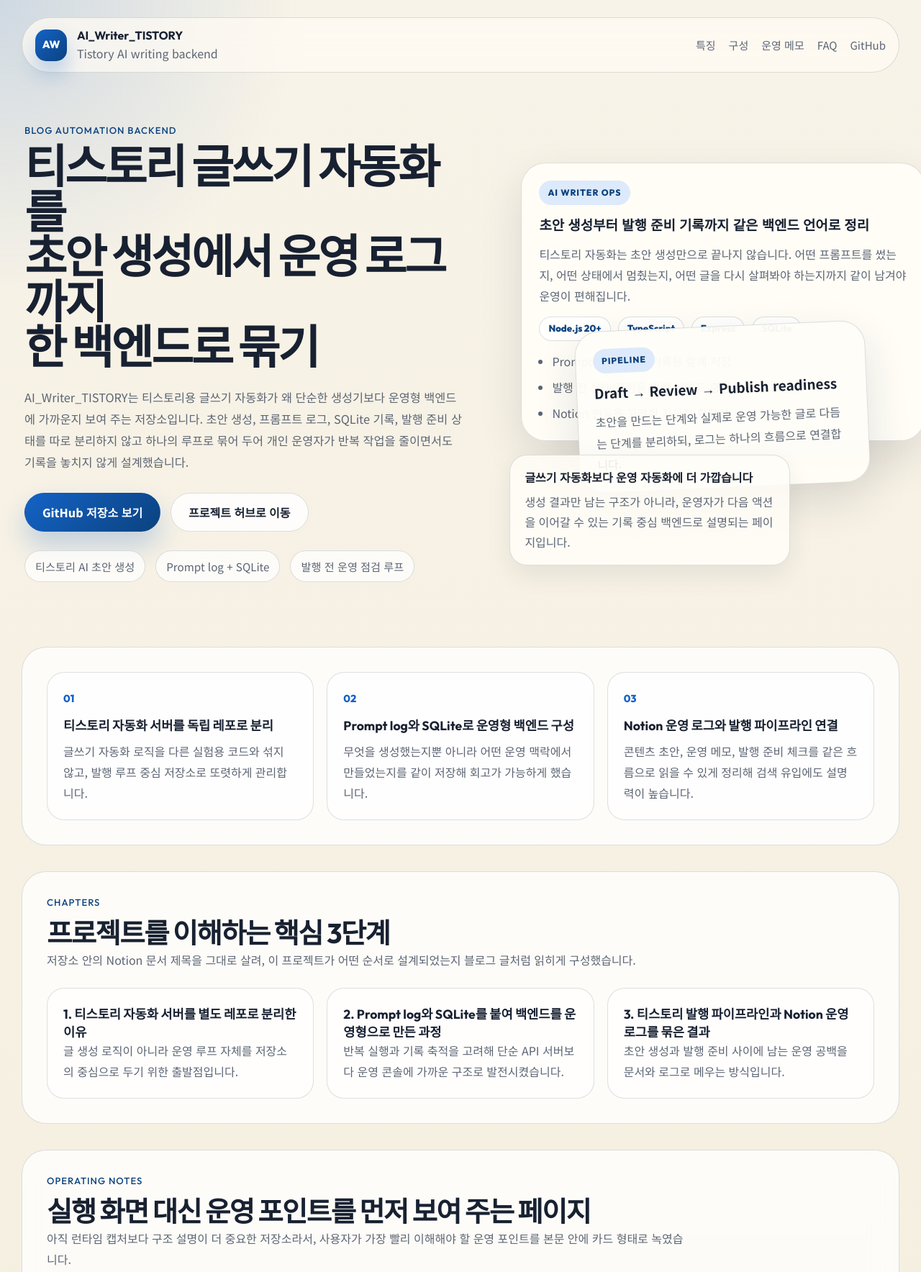
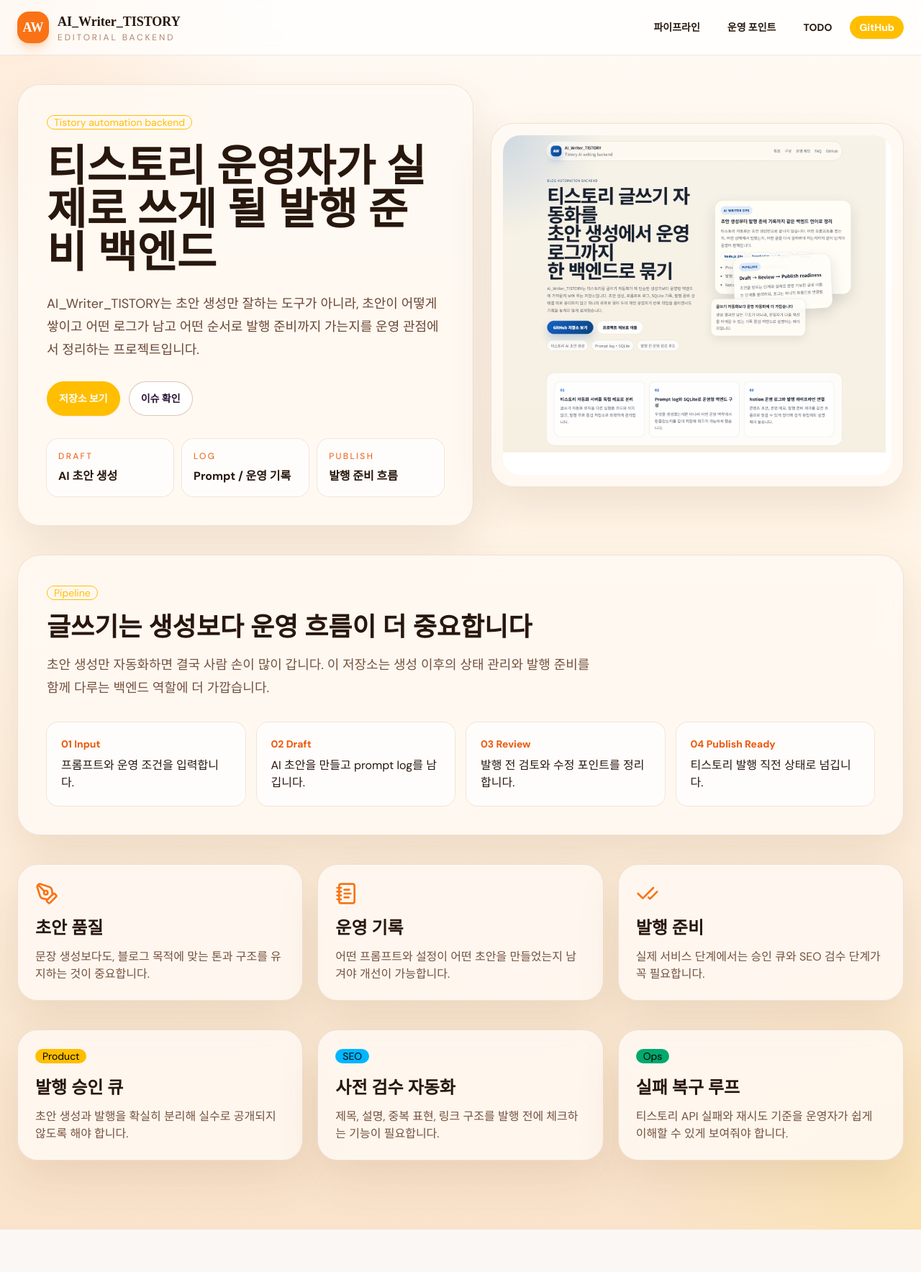
Before and after one commit to sheryloe/AI_Writer_TISTORY, a website: page docs/index.html in a window 1280 px wide. Shown: the top 1768 px of the page at 72% size. After the commit the page ends 1709 px from the top, so only its background shows below. Drawn offline with nearby package versions, Linux system fonts and the light colour scheme.

Commit message:
docs: refresh AI writer page and wiki

```diff
--- a/docs/index.html
+++ b/docs/index.html
@@ -1,294 +1,168 @@
-<!doctype html>
-<html lang="ko">
+<!DOCTYPE html>
+<html lang="ko" data-theme="cupcake">
 <head>
   <meta charset="utf-8">
   <meta name="viewport" content="width=device-width, initial-scale=1">
-    <title>AI_Writer_TISTORY | 티스토리 글쓰기와 발행 운영을 묶은 AI Writer 백엔드</title>
-    <meta
-      name="description"
-      content="티스토리용 AI 초안 생성, 프롬프트 로그, SQLite 운영 기록, 발행 전 점검 흐름을 하나의 백엔드 루프로 정리한 프로젝트입니다."
-    >
-    <meta
-      name="keywords"
-      content="tistory ai writer, tistory automation nodejs, AI writer backend, 티스토리 자동화, AI 글쓰기 서버"
-    >
-    <meta name="robots" content="index, follow, max-image-preview:large">
-    <meta name="googlebot" content="index, follow, max-image-preview:large">
-    <meta name="theme-color" content="#2563eb">
+  <title>AI_Writer_TISTORY | 티스토리 발행을 위한 AI 글쓰기 운영 백엔드</title>
+  <meta name="description" content="AI 초안 생성, 운영 로그, 발행 준비를 하나의 백엔드 흐름으로 묶는 티스토리 자동화 프로젝트">
+  <meta name="theme-color" content="#f97316">
   <meta property="og:type" content="website">
-    <meta property="og:locale" content="ko_KR">
-    <meta property="og:site_name" content="AI_Writer_TISTORY">
-    <meta property="og:title" content="AI_Writer_TISTORY | 티스토리 글쓰기와 발행 운영을 묶은 AI Writer 백엔드">
-    <meta
-      property="og:description"
-      content="AI 초안 생성부터 발행 준비, Notion 로그 정리까지 티스토리 운영 흐름을 백엔드 중심으로 정리한 저장소입니다."
-    >
+  <meta property="og:title" content="AI_Writer_TISTORY | 티스토리 발행을 위한 AI 글쓰기 운영 백엔드">
+  <meta property="og:description" content="초안 생성부터 운영 기록, 발행 준비까지 이어지는 티스토리 AI 자동화 백엔드">
   <meta property="og:url" content="https://sheryloe.github.io/AI_Writer_TISTORY/">
-    <meta
-      property="og:image"
-      content="https://sheryloe.github.io/AI_Writer_TISTORY/assets/screenshots/ai-writer-tistory-cover.png"
-    >
-    <meta property="og:image:alt" content="AI_Writer_TISTORY 블로그형 소개 페이지 커버">
+  <meta property="og:image" content="https://sheryloe.github.io/AI_Writer_TISTORY/assets/screenshots/ai-writer-tistory-cover.png">
   <meta name="twitter:card" content="summary_large_image">
-    <meta name="twitter:title" content="AI_Writer_TISTORY">
-    <meta
-      name="twitter:description"
-      content="티스토리 AI 글쓰기, 프롬프트 로그, 운영 메모를 묶은 Node.js 백엔드 프로젝트"
-    >
-    <meta
-      name="twitter:image"
-      content="https://sheryloe.github.io/AI_Writer_TISTORY/assets/screenshots/ai-writer-tistory-cover.png"
-    >
-    <link rel="canonical" href="https://sheryloe.github.io/AI_Writer_TISTORY/">
   <link rel="icon" type="image/svg+xml" href="assets/favicon.svg">
-    <link rel="manifest" href="site.webmanifest">
   <link rel="preconnect" href="https://fonts.googleapis.com">
   <link rel="preconnect" href="https://fonts.gstatic.com" crossorigin>
-    <link
-      href="https://fonts.googleapis.com/css2?family=Noto+Sans+KR:wght@400;500;700;800&family=Outfit:wght@500;600;700;800&display=swap"
-      rel="stylesheet"
-    >
-    <link rel="stylesheet" href="./styles.css">
-    <script type="application/ld+json">
-      {
-        "@context": "https://schema.org",
-        "@graph": [
-          {
-            "@type": "SoftwareSourceCode",
-            "name": "AI_Writer_TISTORY",
-            "codeRepository": "https://github.com/sheryloe/AI_Writer_TISTORY",
-            "url": "https://sheryloe.github.io/AI_Writer_TISTORY/",
-            "programmingLanguage": "Node.js, TypeScript, Express",
-            "description": "티스토리용 AI 초안 생성, 프롬프트 로그, SQLite 운영 기록, 발행 전 점검 흐름을 하나의 백엔드 루프로 정리한 프로젝트입니다.",
-            "keywords": "tistory ai writer, tistory automation nodejs, AI writer backend, 티스토리 자동화, AI 글쓰기 서버"
-          },
-          {
-            "@type": "FAQPage",
-            "mainEntity": [
-              {
-                "@type": "Question",
-                "name": "AI_Writer_TISTORY는 무엇을 자동화하나요?",
-                "acceptedAnswer": {
-                  "@type": "Answer",
-                  "text": "티스토리용 AI 글쓰기 초안과 운영 로그 축적, 발행 준비 흐름을 자동화합니다."
+  <link href="https://fonts.googleapis.com/css2?family=DM+Sans:wght@400;500;700&family=Noto+Serif+KR:wght@600;700;800&display=swap" rel="stylesheet">
+  <link href="https://cdn.jsdelivr.net/npm/daisyui@4.12.24/dist/full.min.css" rel="stylesheet" type="text/css">
+  <script src="https://cdn.tailwindcss.com"></script>
+  <script src="https://unpkg.com/lucide@latest"></script>
+  <style>
+    body {
+      font-family: "DM Sans", sans-serif;
+      background:
+        radial-gradient(circle at top left, rgba(251, 146, 60, 0.16), transparent 24rem),
+        radial-gradient(circle at bottom right, rgba(253, 224, 71, 0.18), transparent 24rem),
+        linear-gradient(180deg, #fffaf4 0%, #fff3e4 52%, #f9e3cb 100%);
+      color: #28170d;
     }
-              },
-              {
-                "@type": "Question",
-                "name": "어떤 환경에서 개발하나요?",
-                "acceptedAnswer": {
-                  "@type": "Answer",
-                  "text": "Node.js 20 이상과 TypeScript, Express, SQLite, Docker Compose를 중심으로 개발합니다."
+    .display-font { font-family: "Noto Serif KR", serif; }
+    .paper {
+      background: rgba(255, 250, 244, 0.84);
+      border: 1px solid rgba(113, 63, 18, 0.12);
+      box-shadow: 0 26px 60px rgba(120, 72, 24, 0.12);
+      backdrop-filter: blur(16px);
     }
-              },
-              {
-                "@type": "Question",
-                "name": "운영 기록도 함께 관리하나요?",
-                "acceptedAnswer": {
-                  "@type": "Answer",
-                  "text": "예. Prompt log와 SQLite를 함께 사용해 초안 생성과 운영 메모를 같은 흐름으로 관리합니다."
-                }
-              }
-            ]
-          }
-        ]
-      }
-    </script>
+  </style>
 </head>
 <body>
-    <div class="page-shell">
-      <header class="topbar">
-        <a class="brand" href="#top">
-          <span class="brand-mark">AW</span>
-          <span class="brand-text">
-            <strong>AI_Writer_TISTORY</strong>
-            <span>Tistory AI writing backend</span>
-          </span>
+  <header class="sticky top-0 z-50 border-b border-amber-900/10 bg-white/70 backdrop-blur">
+    <div class="mx-auto flex max-w-7xl items-center justify-between gap-4 px-6 py-4">
+      <a href="#top" class="flex items-center gap-3">
+        <div class="flex h-11 w-11 items-center justify-center rounded-2xl bg-orange-500 text-white shadow-lg shadow-orange-500/25">
+          <span class="display-font text-lg font-bold">AW</span>
+        </div>
+        <div>
+          <p class="display-font text-lg font-bold">AI_Writer_TISTORY</p>
+          <p class="text-xs uppercase tracking-[0.24em] text-amber-900/60">Editorial backend</p>
+        </div>
       </a>
-        <nav class="topnav" aria-label="페이지 이동">
-          <a href="#features">특징</a>
-          <a href="#workflow">구성</a>
-          <a href="#notes">운영 메모</a>
-          <a href="#faq">FAQ</a>
-          <a href="https://github.com/sheryloe/AI_Writer_TISTORY">GitHub</a>
+      <nav class="hidden gap-3 md:flex">
+        <a class="btn btn-ghost btn-sm" href="#pipeline">파이프라인</a>
+        <a class="btn btn-ghost btn-sm" href="#focus">운영 포인트</a>
+        <a class="btn btn-ghost btn-sm" href="#todo">TODO</a>
+        <a class="btn btn-warning btn-sm text-white" href="https://github.com/sheryloe/AI_Writer_TISTORY">GitHub</a>
       </nav>
+    </div>
   </header>
 
-      <main id="top">
-        <section class="hero">
-          <div class="hero-copy">
-            <p class="eyebrow">Blog automation backend</p>
-            <h1>티스토리 글쓰기 자동화를<br>초안 생성에서 운영 로그까지<br>한 백엔드로 묶기</h1>
-            <p class="hero-body">
-              AI_Writer_TISTORY는 티스토리용 글쓰기 자동화가 왜 단순한 생성기보다 운영형 백엔드에 가까운지 보여 주는 저장소입니다.
-              초안 생성, 프롬프트 로그, SQLite 기록, 발행 준비 상태를 따로 분리하지 않고 하나의 루프로 묶어 두어
-              개인 운영자가 반복 작업을 줄이면서도 기록을 놓치지 않게 설계했습니다.
+  <main id="top" class="mx-auto flex max-w-7xl flex-col gap-10 px-6 pb-24 pt-10">
+    <section class="grid items-center gap-6 lg:grid-cols-[1.05fr_0.95fr]">
+      <div class="paper rounded-[2rem] p-8 lg:p-10">
+        <span class="badge badge-warning badge-outline">Tistory automation backend</span>
+        <h1 class="display-font mt-5 max-w-3xl text-4xl font-black leading-tight md:text-6xl">
+          티스토리 운영자가
+          실제로 쓰게 될
+          발행 준비 백엔드
+        </h1>
+        <p class="mt-6 max-w-2xl text-lg leading-8 text-amber-950/80">
+          AI_Writer_TISTORY는 초안 생성만 잘하는 도구가 아니라,
+          초안이 어떻게 쌓이고 어떤 로그가 남고 어떤 순서로 발행 준비까지 가는지를
+          운영 관점에서 정리하는 프로젝트입니다.
         </p>
-            <div class="hero-actions">
-              <a class="button primary" href="https://github.com/sheryloe/AI_Writer_TISTORY">GitHub 저장소 보기</a>
-              <a class="button secondary" href="https://sheryloe.github.io/">프로젝트 허브로 이동</a>
+        <div class="mt-7 flex flex-wrap gap-3">
+          <a class="btn btn-warning text-white" href="https://github.com/sheryloe/AI_Writer_TISTORY">저장소 보기</a>
+          <a class="btn btn-outline border-amber-800/30 bg-white" href="https://github.com/sheryloe/AI_Writer_TISTORY/issues">이슈 확인</a>
         </div>
-            <ul class="hero-meta">
-              <li>티스토리 AI 초안 생성</li>
-              <li>Prompt log + SQLite</li>
-              <li>발행 전 운영 점검 루프</li>
-            </ul>
+        <div class="mt-8 grid gap-3 sm:grid-cols-3">
+          <div class="rounded-2xl bg-white/70 p-4 ring-1 ring-amber-900/10">
+            <p class="text-xs uppercase tracking-[0.2em] text-orange-600">Draft</p>
+            <p class="mt-2 font-semibold">AI 초안 생성</p>
+          </div>
+          <div class="rounded-2xl bg-white/70 p-4 ring-1 ring-amber-900/10">
+            <p class="text-xs uppercase tracking-[0.2em] text-orange-600">Log</p>
+            <p class="mt-2 font-semibold">Prompt / 운영 기록</p>
+          </div>
+          <div class="rounded-2xl bg-white/70 p-4 ring-1 ring-amber-900/10">
+            <p class="text-xs uppercase tracking-[0.2em] text-orange-600">Publish</p>
+            <p class="mt-2 font-semibold">발행 준비 흐름</p>
+          </div>
+        </div>
       </div>
 
-          <div class="hero-visual" aria-label="AI_Writer_TISTORY 핵심 구조">
-            <figure class="visual-card visual-main visual-note">
-              <span class="note-badge">AI Writer Ops</span>
-              <strong>초안 생성부터 발행 준비 기록까지 같은 백엔드 언어로 정리</strong>
-              <p>티스토리 자동화는 초안 생성만으로 끝나지 않습니다. 어떤 프롬프트를 썼는지, 어떤 상태에서 멈췄는지, 어떤 글을 다시 살펴봐야 하는지까지 같이 남겨야 운영이 편해집니다.</p>
-              <div class="metric-row">
-                <span class="metric-chip">Node.js 20+</span>
-                <span class="metric-chip">TypeScript</span>
-                <span class="metric-chip">Express</span>
-                <span class="metric-chip">SQLite</span>
+      <figure class="paper overflow-hidden rounded-[2rem] p-4">
+        <img class="w-full rounded-[1.5rem] object-cover" src="assets/screenshots/ai-writer-tistory-cover.png" alt="AI Writer Tistory cover">
+      </figure>
+    </section>
+
+    <section id="pipeline" class="paper rounded-[2rem] p-8 lg:p-10">
+      <div class="max-w-3xl">
+        <span class="badge badge-outline badge-warning">Pipeline</span>
+        <h2 class="display-font mt-4 text-3xl font-black md:text-4xl">글쓰기는 생성보다 운영 흐름이 더 중요합니다</h2>
+        <p class="mt-4 text-lg leading-8 text-amber-950/75">
+          초안 생성만 자동화하면 결국 사람 손이 많이 갑니다.
+          이 저장소는 생성 이후의 상태 관리와 발행 준비를 함께 다루는 백엔드 역할에 더 가깝습니다.
+        </p>
       </div>
-              <ul class="note-list">
-                <li>Prompt log와 운영 기록을 함께 저장</li>
-                <li>발행 전 상태 점검을 위한 백엔드 중심 구조</li>
-                <li>Notion 연동을 고려한 자동화 확장성</li>
-              </ul>
-            </figure>
-            <figure class="visual-card visual-side visual-note">
-              <span class="note-badge">Pipeline</span>
-              <strong>Draft → Review → Publish readiness</strong>
-              <p>초안을 만드는 단계와 실제로 운영 가능한 글로 다듬는 단계를 분리하되, 로그는 하나의 흐름으로 연결합니다.</p>
-            </figure>
-            <div class="visual-caption">
-              <strong>글쓰기 자동화보다 운영 자동화에 더 가깝습니다</strong>
-              <p>생성 결과만 남는 구조가 아니라, 운영자가 다음 액션을 이어갈 수 있는 기록 중심 백엔드로 설명되는 페이지입니다.</p>
+      <div class="mt-8 grid gap-4 lg:grid-cols-4">
+        <div class="rounded-2xl bg-white/75 p-5 ring-1 ring-amber-900/10">
+          <p class="text-sm font-semibold text-orange-600">01 Input</p>
+          <p class="mt-2">프롬프트와 운영 조건을 입력합니다.</p>
+        </div>
+        <div class="rounded-2xl bg-white/75 p-5 ring-1 ring-amber-900/10">
+          <p class="text-sm font-semibold text-orange-600">02 Draft</p>
+          <p class="mt-2">AI 초안을 만들고 prompt log를 남깁니다.</p>
+        </div>
+        <div class="rounded-2xl bg-white/75 p-5 ring-1 ring-amber-900/10">
+          <p class="text-sm font-semibold text-orange-600">03 Review</p>
+          <p class="mt-2">발행 전 검토와 수정 포인트를 정리합니다.</p>
+        </div>
+        <div class="rounded-2xl bg-white/75 p-5 ring-1 ring-amber-900/10">
+          <p class="text-sm font-semibold text-orange-600">04 Publish Ready</p>
+          <p class="mt-2">티스토리 발행 직전 상태로 넘깁니다.</p>
         </div>
       </div>
     </section>
 
-        <section class="feature-strip" id="features">
-          <article>
-            <span>01</span>
-            <h2>티스토리 자동화 서버를 독립 레포로 분리</h2>
-            <p>글쓰기 자동화 로직을 다른 실험용 코드와 섞지 않고, 발행 루프 중심 저장소로 또렷하게 관리합니다.</p>
+    <section id="focus" class="grid gap-5 lg:grid-cols-3">
+      <article class="paper rounded-[1.75rem] p-6">
+        <i data-lucide="pen-tool" class="h-8 w-8 text-orange-500"></i>
+        <h2 class="display-font mt-4 text-2xl font-bold">초안 품질</h2>
+        <p class="mt-3 text-amber-950/75">문장 생성보다도, 블로그 목적에 맞는 톤과 구조를 유지하는 것이 중요합니다.</p>
       </article>
-          <article>
-            <span>02</span>
-            <h2>Prompt log와 SQLite로 운영형 백엔드 구성</h2>
-            <p>무엇을 생성했는지뿐 아니라 어떤 운영 맥락에서 만들었는지를 같이 저장해 회고가 가능하게 했습니다.</p>
+      <article class="paper rounded-[1.75rem] p-6">
+        <i data-lucide="notebook-text" class="h-8 w-8 text-orange-500"></i>
+        <h2 class="display-font mt-4 text-2xl font-bold">운영 기록</h2>
+        <p class="mt-3 text-amber-950/75">어떤 프롬프트와 설정이 어떤 초안을 만들었는지 남겨야 개선이 가능합니다.</p>
       </article>
-          <article>
-            <span>03</span>
-            <h2>Notion 운영 로그와 발행 파이프라인 연결</h2>
-            <p>콘텐츠 초안, 운영 메모, 발행 준비 체크를 같은 흐름으로 읽을 수 있게 정리해 검색 유입에도 설명력이 높습니다.</p>
+      <article class="paper rounded-[1.75rem] p-6">
+        <i data-lucide="check-check" class="h-8 w-8 text-orange-500"></i>
+        <h2 class="display-font mt-4 text-2xl font-bold">발행 준비</h2>
+        <p class="mt-3 text-amber-950/75">실제 서비스 단계에서는 승인 큐와 SEO 검수 단계가 꼭 필요합니다.</p>
       </article>
     </section>
 
-        <section class="workflow" id="workflow">
-          <div class="section-heading">
-            <p class="eyebrow">Chapters</p>
-            <h2>프로젝트를 이해하는 핵심 3단계</h2>
-            <p class="section-body">
-              저장소 안의 Notion 문서 제목을 그대로 살려, 이 프로젝트가 어떤 순서로 설계되었는지 블로그 글처럼 읽히게 구성했습니다.
-            </p>
-          </div>
-          <div class="workflow-grid">
-            <article class="workflow-card">
-              <strong>1. 티스토리 자동화 서버를 별도 레포로 분리한 이유</strong>
-              <p>글 생성 로직이 아니라 운영 루프 자체를 저장소의 중심으로 두기 위한 출발점입니다.</p>
+    <section id="todo" class="grid gap-5 lg:grid-cols-3">
+      <article class="paper rounded-[1.75rem] p-6">
+        <span class="badge badge-warning">Product</span>
+        <h2 class="display-font mt-4 text-2xl font-bold">발행 승인 큐</h2>
+        <p class="mt-3 text-amber-950/75">초안 생성과 발행을 확실히 분리해 실수로 공개되지 않도록 해야 합니다.</p>
       </article>
-            <article class="workflow-card">
-              <strong>2. Prompt log와 SQLite를 붙여 백엔드를 운영형으로 만든 과정</strong>
-              <p>반복 실행과 기록 축적을 고려해 단순 API 서버보다 운영 콘솔에 가까운 구조로 발전시켰습니다.</p>
+      <article class="paper rounded-[1.75rem] p-6">
+        <span class="badge badge-info">SEO</span>
+        <h2 class="display-font mt-4 text-2xl font-bold">사전 검수 자동화</h2>
+        <p class="mt-3 text-amber-950/75">제목, 설명, 중복 표현, 링크 구조를 발행 전에 체크하는 기능이 필요합니다.</p>
       </article>
-            <article class="workflow-card">
-              <strong>3. 티스토리 발행 파이프라인과 Notion 운영 로그를 묶은 결과</strong>
-              <p>초안 생성과 발행 준비 사이에 남는 운영 공백을 문서와 로그로 메우는 방식입니다.</p>
+      <article class="paper rounded-[1.75rem] p-6">
+        <span class="badge badge-success">Ops</span>
+        <h2 class="display-font mt-4 text-2xl font-bold">실패 복구 루프</h2>
+        <p class="mt-3 text-amber-950/75">티스토리 API 실패와 재시도 기준을 운영자가 쉽게 이해할 수 있게 보여줘야 합니다.</p>
       </article>
-          </div>
-        </section>
-
-        <section class="screenshots" id="notes">
-          <div class="section-heading">
-            <p class="eyebrow">Operating notes</p>
-            <h2>실행 화면 대신 운영 포인트를 먼저 보여 주는 페이지</h2>
-            <p class="section-body">
-              아직 런타임 캡처보다 구조 설명이 더 중요한 저장소라서, 사용자가 가장 빨리 이해해야 할 운영 포인트를 본문 안에 카드 형태로 녹였습니다.
-            </p>
-          </div>
-          <div class="flow-banner">
-            <article class="flow-step">
-              <span>STEP 1</span>
-              <strong>환경 변수와 API 키를 먼저 맞춥니다</strong>
-              <p>`.env.example`을 기준으로 OpenAI와 운영용 환경 변수를 정리한 뒤 개발 서버를 띄우는 흐름을 전제로 합니다.</p>
-            </article>
-            <article class="flow-step">
-              <span>STEP 2</span>
-              <strong>초안 생성과 운영 로그를 함께 확인합니다</strong>
-              <p>생성 결과만 확인하는 것이 아니라 prompt log와 SQLite 기록을 같이 읽는 것이 핵심입니다.</p>
-            </article>
-          </div>
-          <div class="workflow-grid">
-            <article class="workflow-card">
-              <strong>Quick start</strong>
-              <p>`npm install`, `npm run dev`, 필요 시 `npm run build`로 백엔드 상태를 점검합니다.</p>
-            </article>
-            <article class="workflow-card">
-              <strong>Repository structure</strong>
-              <p>`src/`, `scripts/`, `dashboard/`, `docs/`를 나눠 실행 로직과 운영 문서를 분리했습니다.</p>
-            </article>
-            <article class="workflow-card">
-              <strong>Audience</strong>
-              <p>티스토리 자동 발행과 AI 초안, 운영 로그 축적을 동시에 관리하고 싶은 개인 운영자에게 맞춘 구조입니다.</p>
-            </article>
-          </div>
-        </section>
-
-        <section class="seo-copy">
-          <div class="section-heading">
-            <p class="eyebrow">Search intent</p>
-            <h2>검색에서 바로 의도가 읽히도록 정리한 키워드</h2>
-          </div>
-          <div class="seo-grid">
-            <article>
-              <h3>국문 키워드</h3>
-              <p>티스토리 자동화, AI 글쓰기 서버, 발행 운영 로그 같은 검색어가 제목과 본문에 자연스럽게 들어가도록 구성했습니다.</p>
-            </article>
-            <article>
-              <h3>영문 키워드</h3>
-              <p>tistory ai writer, tistory automation nodejs, AI writer backend 같은 검색 의도도 함께 반영합니다.</p>
-            </article>
-            <article>
-              <h3>구조화 데이터</h3>
-              <p>SoftwareSourceCode와 FAQPage를 같이 넣어 검색 결과와 링크 공유에서 설명력이 높도록 정리했습니다.</p>
-            </article>
-          </div>
-        </section>
-
-        <section class="faq" id="faq">
-          <div class="section-heading">
-            <p class="eyebrow">FAQ</p>
-            <h2>자주 묻는 질문</h2>
-          </div>
-          <div class="faq-list">
-            <details open>
-              <summary>AI_Writer_TISTORY는 무엇을 자동화하나요?</summary>
-              <p>티스토리용 AI 글쓰기 초안과 운영 로그 축적, 발행 준비 흐름을 자동화합니다.</p>
-            </details>
-            <details>
-              <summary>어떤 환경에서 개발하나요?</summary>
-              <p>Node.js 20 이상과 TypeScript, Express, SQLite, Docker Compose를 중심으로 개발합니다.</p>
-            </details>
-            <details>
-              <summary>운영 기록도 함께 관리하나요?</summary>
-              <p>예. Prompt log와 SQLite를 함께 사용해 초안 생성과 운영 메모를 같은 흐름으로 관리합니다.</p>
-            </details>
-          </div>
     </section>
   </main>
 
-      <footer class="footer">
-        <span>Last updated: 2026-03-13</span>
-        <a href="https://github.com/sheryloe/AI_Writer_TISTORY">Repository</a>
-      </footer>
-    </div>
+  <script>lucide.createIcons();</script>
 </body>
 </html>
```
Also changed, not shown: wiki/Home.md (added, +21 -0 lines), wiki/Service-Roadmap.md (added, +22 -0 lines), README.md. Lines whose indentation alone changed are shown as unchanged.
